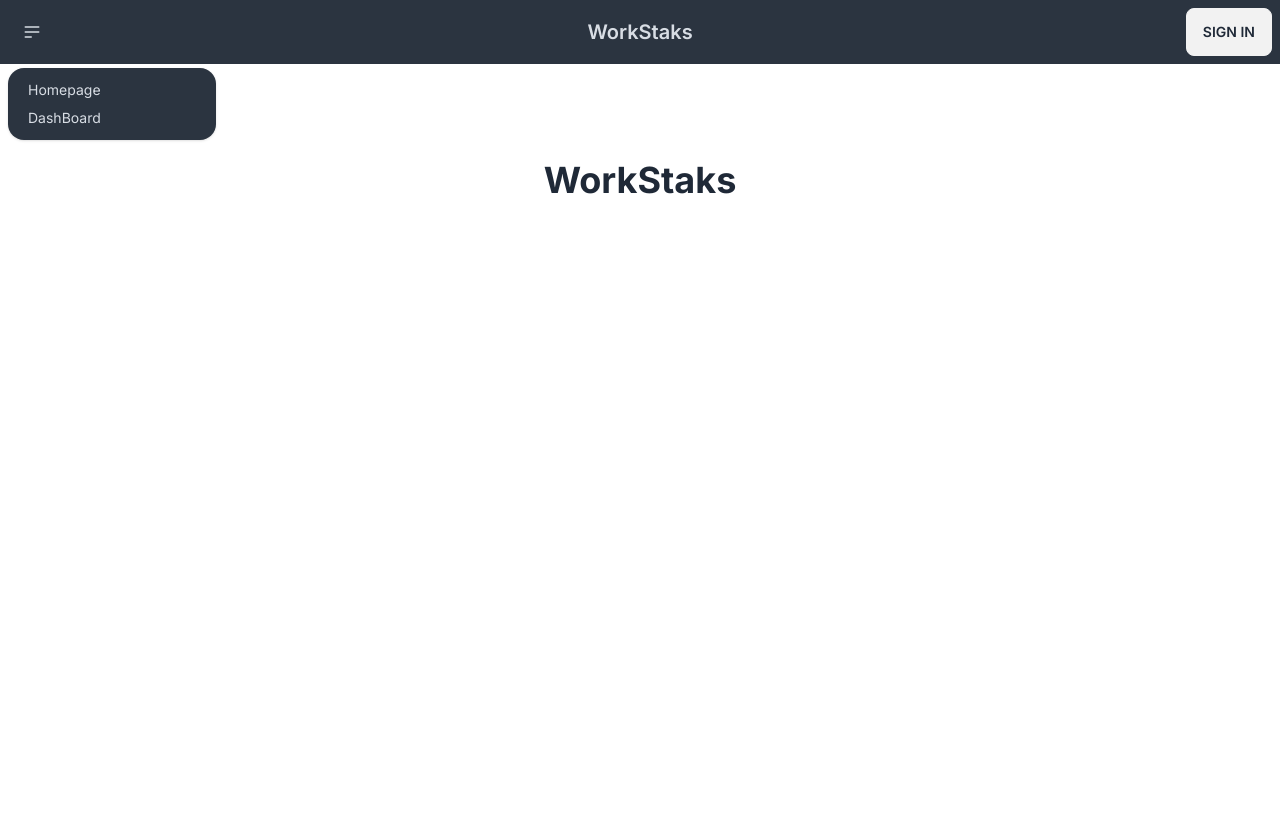
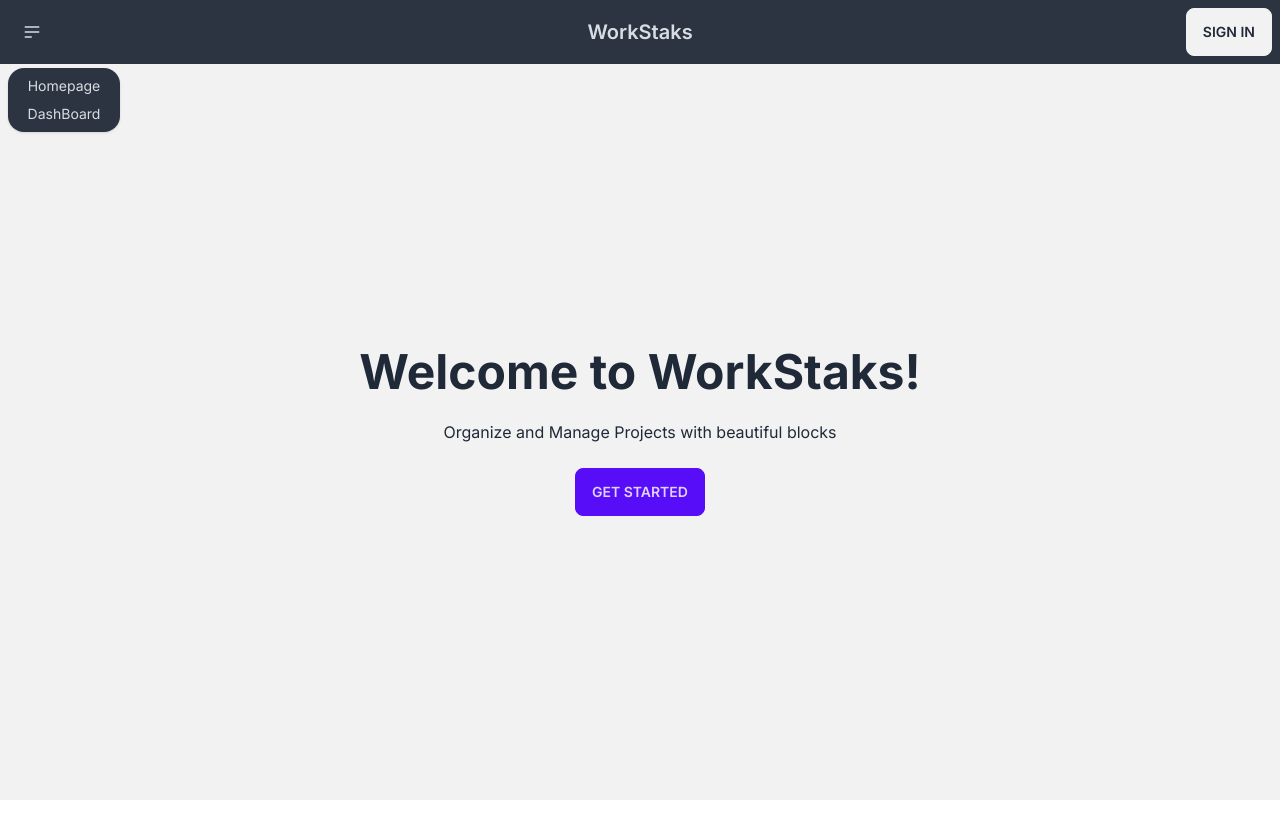
Before and after one commit to joselozano2003/WorkStaks, a Next.js app: page / in a window 1280 px wide. Both pictures are taken after a click on the label 32 px from the left and 32 px from the top of the page. Shown: the top 838 px of the page. After the commit the page ends 800 px from the top, so only its background shows below. Built offline with nearby package versions, Linux system fonts and the light colour scheme; no server answers.

Commit message:
Modified Navbar

```diff
--- a/app/NavBar.tsx
+++ b/app/NavBar.tsx
@@ -1,25 +1,29 @@
 import AuthCheck from "@/components/AuthCheck"
-import { SignInButton, SignOutButton } from "@/components/buttons"
+import { SignInButton, SignOutButton, MobileSignOutButton } from "@/components/buttons"
+import Link from "next/link"
 
 export default function NavBar() {
     return (
         <nav id="navbar">
-            <div className="navbar bg-neutral text-neutral-content">
+            <div className="navbar bg-neutral text-neutral-content min-h-[60px]">
 
                 <div className="navbar-start">
                     <div className="dropdown">
                         <label tabIndex={0} className="btn btn-ghost btn-circle">
                             <svg xmlns="http://www.w3.org/2000/svg" className="h-5 w-5" fill="none" viewBox="0 0 24 24" stroke="currentColor"><path strokeLinecap="round" strokeLinejoin="round" strokeWidth="2" d="M4 6h16M4 12h16M4 18h7" /></svg>
                         </label>
-                        <ul tabIndex={0} className="menu menu-sm dropdown-content mt-3 z-[1] p-2 shadow rounded-box w-52 bg-neutral">
-                            <li><a>Homepage</a></li>
+                        <ul tabIndex={0} className="menu menu-sm dropdown-content mt-3 z-[1] shadow rounded-box w-28 bg-neutral p-1 items-center">
+                            <li><Link href="/home">Homepage</Link></li>
                             <li><a>DashBoard</a></li>
+                            <AuthCheck>
+                                <li><MobileSignOutButton /></li>
+                            </AuthCheck>
                         </ul>
                     </div>
                 </div>
 
                 <div className="navbar-center">
-                    <a className="btn btn-ghost normal-case text-xl">WorkStaks</a>
+                    <Link href="/" className="btn btn-ghost normal-case text-xl">WorkStaks</Link>
                 </div>
                 <div className="navbar-end">
                     <SignInButton />
@@ -33,7 +37,6 @@ export default function NavBar() {
                             <span className="badge badge-xs badge-primary indicator-item"></span>
                         </div>
                         </button>
-                        <SignOutButton />
                     </AuthCheck>
                 </div>
             </div>
--- a/app/globals.css
+++ b/app/globals.css
@@ -1,3 +1,23 @@
 @tailwind base;
 @tailwind components;
 @tailwind utilities;
+
+
+/* Hide content in mobile */
+@media only screen and (max-width: 480px) {
+    .mobile {
+      display: none;
+    }
+}
+
+
+/* Hide content in bigger screen */
+.desktop {
+  display: none; /* Hide the div by default */
+}
+
+@media (max-width: 480px) {
+  .desktop {
+    display: block; /* Show the div when the screen is 480px or less */
+  }
+}
--- /dev/null
+++ b/app/home/page.tsx
@@ -0,0 +1,12 @@
+export const metadata = {
+    title: 'Home',
+    description: 'Home page',
+};
+
+export default function Home() {
+    return (
+        <div>
+            <h1 className='text-center font-semibold'>Home</h1>
+        </div>
+    )
+}
--- a/app/page.tsx
+++ b/app/page.tsx
@@ -1,4 +1,4 @@
-import Image from 'next/image'
+import Link from "next/link"
 
 
 export const metadata = {
@@ -8,8 +8,20 @@ export const metadata = {
 
 export default function Home() {
 	return (
-		<main className="flex min-h-screen flex-col items-center justify-between p-24">
-			<h1 className="text-4xl font-bold text-center">WorkStaks</h1>
+		<main>
+			<div className="hero min-h-vh-minus-header bg-base-200">
+				<div className="hero-content text-center">
+					<div className="">
+						<h1 className="text-5xl font-bold">Welcome to WorkStaks!</h1>
+						<div>
+							<p className="py-6">Organize and Manage Projects with beautiful blocks</p>
+							<Link href="/home">
+								<button className="btn btn-primary">Get Started</button>
+							</Link>
+						</div>
+					</div>
+				</div>
+			</div>
 		</main>
 	)
 }
--- a/components/buttons.tsx
+++ b/components/buttons.tsx
@@ -24,3 +24,7 @@ export function SignInButton(){
 export function SignOutButton(){
     return <button className="btn btn-warning ml-2 text-center" onClick={() => signOut()}>Sign Out</button>
 }
+
+export function MobileSignOutButton(){
+    return <button className="btn btn-warning btn-sm m-1 text-center" onClick={() => signOut()}>Sign Out</button>
+}
--- a/tailwind.config.js
+++ b/tailwind.config.js
@@ -12,6 +12,9 @@ module.exports = {
         'gradient-conic':
           'conic-gradient(from 180deg at 50% 50%, var(--tw-gradient-stops))',
       },
+      minHeight: {
+        'vh-minus-header': 'calc(100vh - 64px)',
+      },
     },
   },
   plugins: [require("daisyui")],
```
Also changed, not shown: app/layout.tsx (line endings or trailing spaces).
